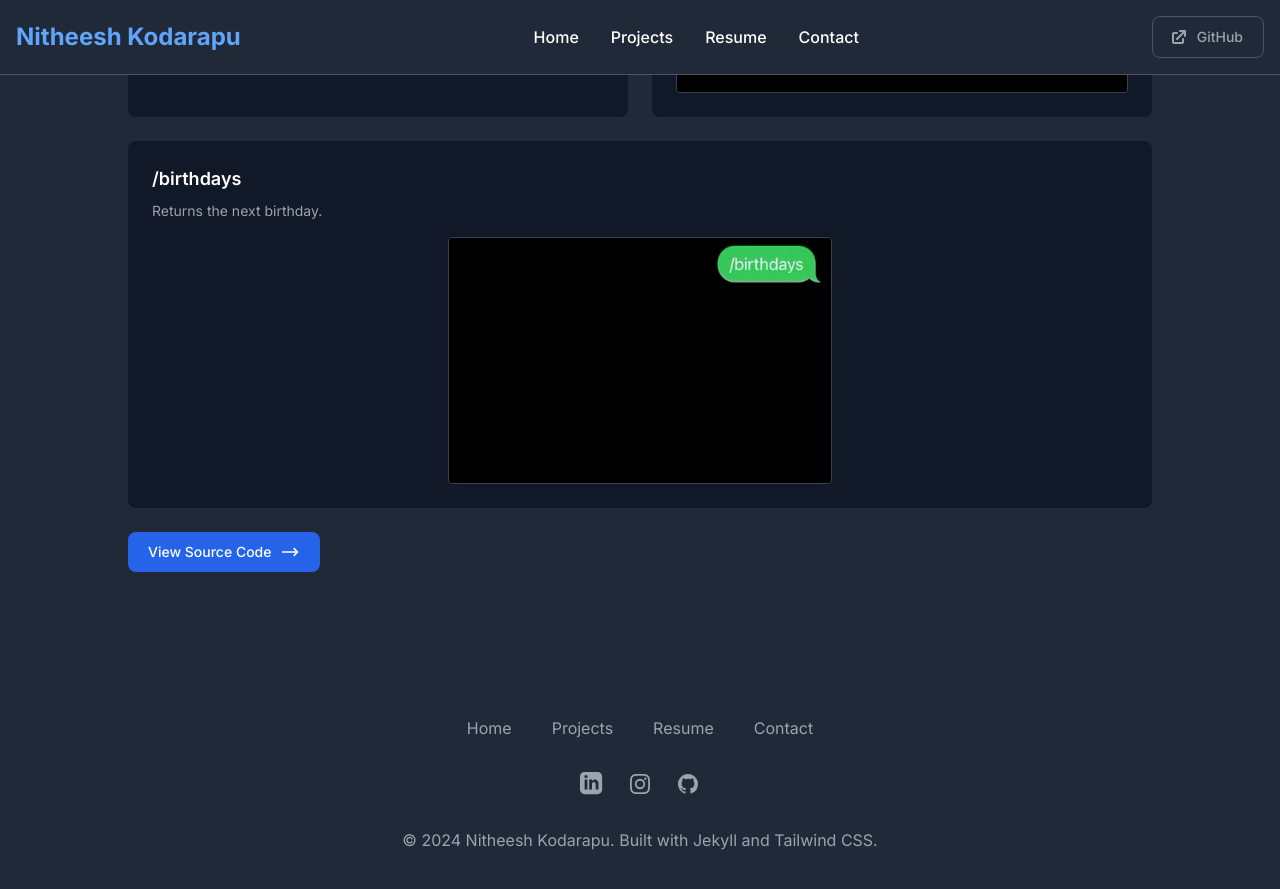
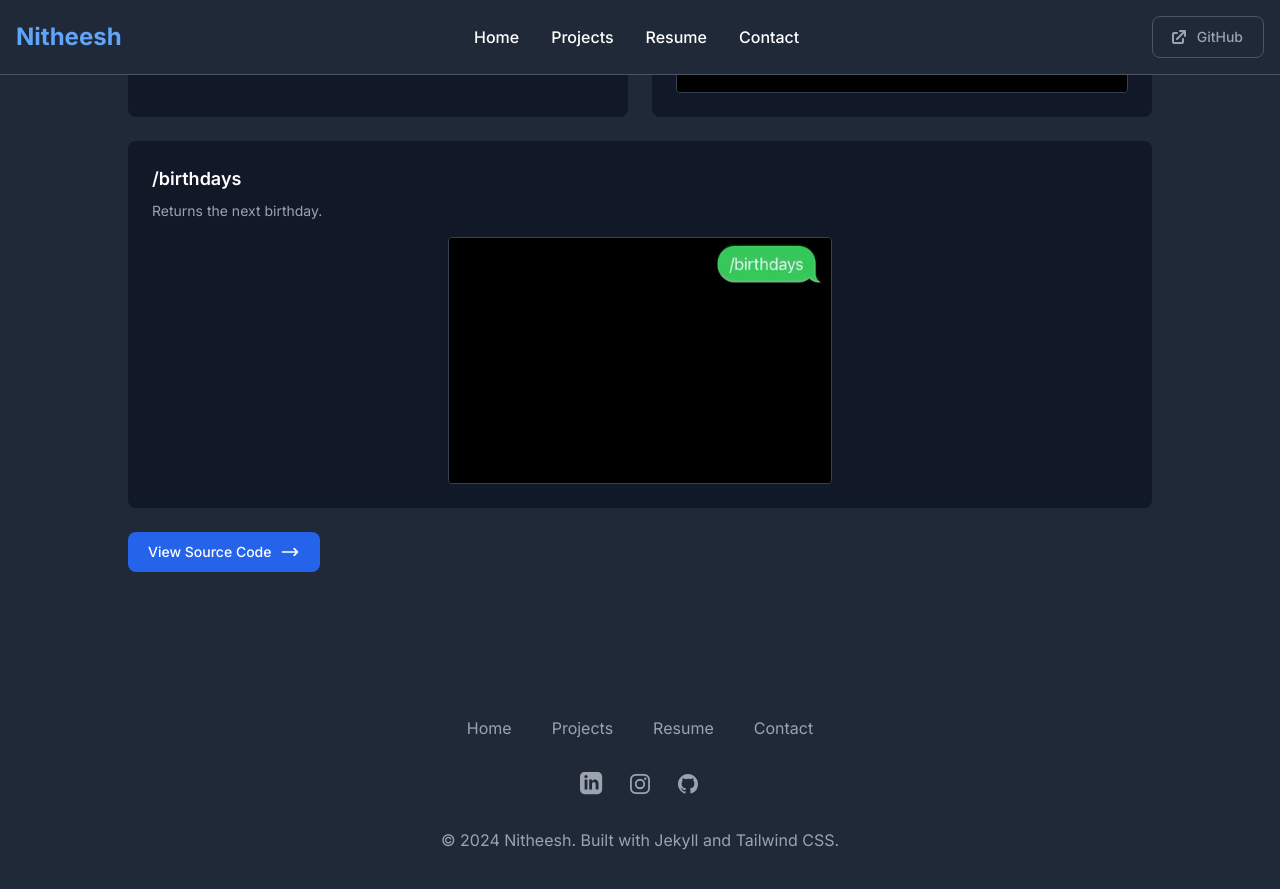
Before and after one commit to nitheesh-cpu/TextBot, a Jekyll site: the page built from index.md, in a window 1280 px wide and 900 px high, scrolled down 2903 px. Shown: the top 889 px of the window. Built offline with Jekyll 4.4.1, drawn with Linux system fonts in a browser that asks for light colours; nearby versions of some CDN libraries.

Commit message:
remove last name

```diff
--- a/_config.yml
+++ b/_config.yml
@@ -1,4 +1,4 @@
-title: "Nitheesh Kodarapu"
+title: "Nitheesh"
 description: "TextBot - SMS Automation System"
 url: "https://nitheesh-cpu.github.io/"
 baseurl: "/TextBot/"
```
